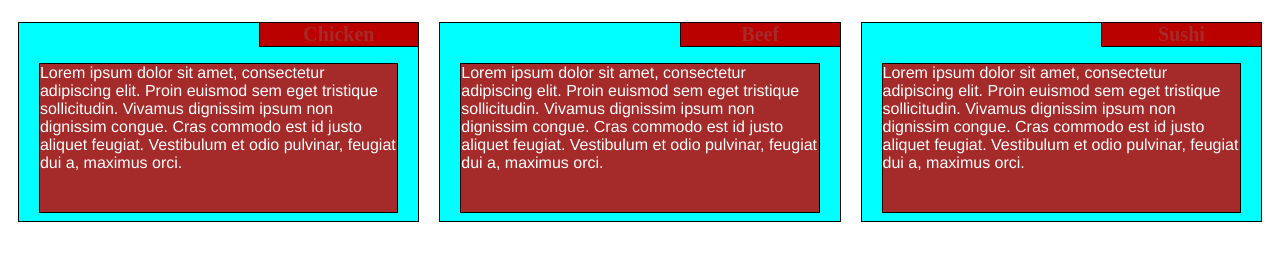
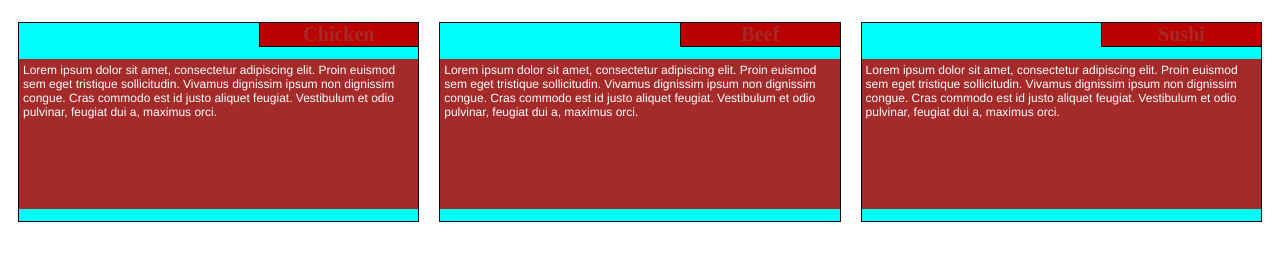
Before and after one commit to divyampandya63/module2-solution, a plain HTML site: page assignment-2/index.html in a window 1280 px wide. Shown: the part 61-322 px from the top of the page. Drawn offline with Linux system fonts and the light colour scheme.

Commit message:
padding changes

```diff
--- a/assignment-2/index.html
+++ b/assignment-2/index.html
@@ -13,7 +13,7 @@
 <section class="col-lg-4 col-md-6 col-sm-12">
       <div>
            <h3>Chicken</h3>
-            <p class="p1">Lorem ipsum dolor sit amet, consectetur adipiscing elit. Proin euismod sem eget tristique sollicitudin. Vivamus dignissim ipsum non dignissim congue. Cras commodo est id justo aliquet feugiat. Vestibulum et odio pulvinar, feugiat dui a, maximus orci.</p>
+           <p >Lorem ipsum dolor sit amet, consectetur adipiscing elit. Proin euismod sem eget tristique sollicitudin. Vivamus dignissim ipsum non dignissim congue. Cras commodo est id justo aliquet feugiat. Vestibulum et odio pulvinar, feugiat dui a, maximus orci.</p>
        </div>
  </section>
 
@@ -29,7 +29,7 @@
   <section class="col-lg-4 col-md-12 col-sm-12">
         <div>
             <h3>Sushi</h3>
-            <p class="p1">Lorem ipsum dolor sit amet, consectetur adipiscing elit. Proin euismod sem eget tristique sollicitudin. Vivamus dignissim ipsum non dignissim congue. Cras commodo est id justo aliquet feugiat. Vestibulum et odio pulvinar, feugiat dui a, maximus orci.</p>
+            <p>Lorem ipsum dolor sit amet, consectetur adipiscing elit. Proin euismod sem eget tristique sollicitudin. Vivamus dignissim ipsum non dignissim congue. Cras commodo est id justo aliquet feugiat. Vestibulum et odio pulvinar, feugiat dui a, maximus orci.</p>
         </div>
   </section>
 
--- a/assignment-2/styles.css
+++ b/assignment-2/styles.css
@@ -8,14 +8,14 @@ h1 {
 }
 
 p {
-  border: 1px solid black;
+
   background-color: #A52A2A;
-  width: 90%;
+  width: 100%;
+  padding: 1%;
   height: 150px;
-  margin-right: auto;
-  margin-left: auto;
   font-family: Helvetica;
   color: white;
+  font-size: 0.75em
 }
 
 
@@ -41,6 +41,11 @@ div h3 {
     background-color: #BB0000;
     color: #A52A2A;
 }
+
+.col-md-6 #p1{
+text-align: left;
+}
+
 /* Simple Responsive Framework. */
 
 
@@ -50,8 +55,9 @@ div h3 {
 	text-align: center;
 	border: 1px solid black;
 	font-weight: bold;
-	padding: 5px;
+	padding: 2px;
 }
+
 
 
 /********** Large devices only **********/
```
Lines whose indentation alone changed are shown as unchanged.
